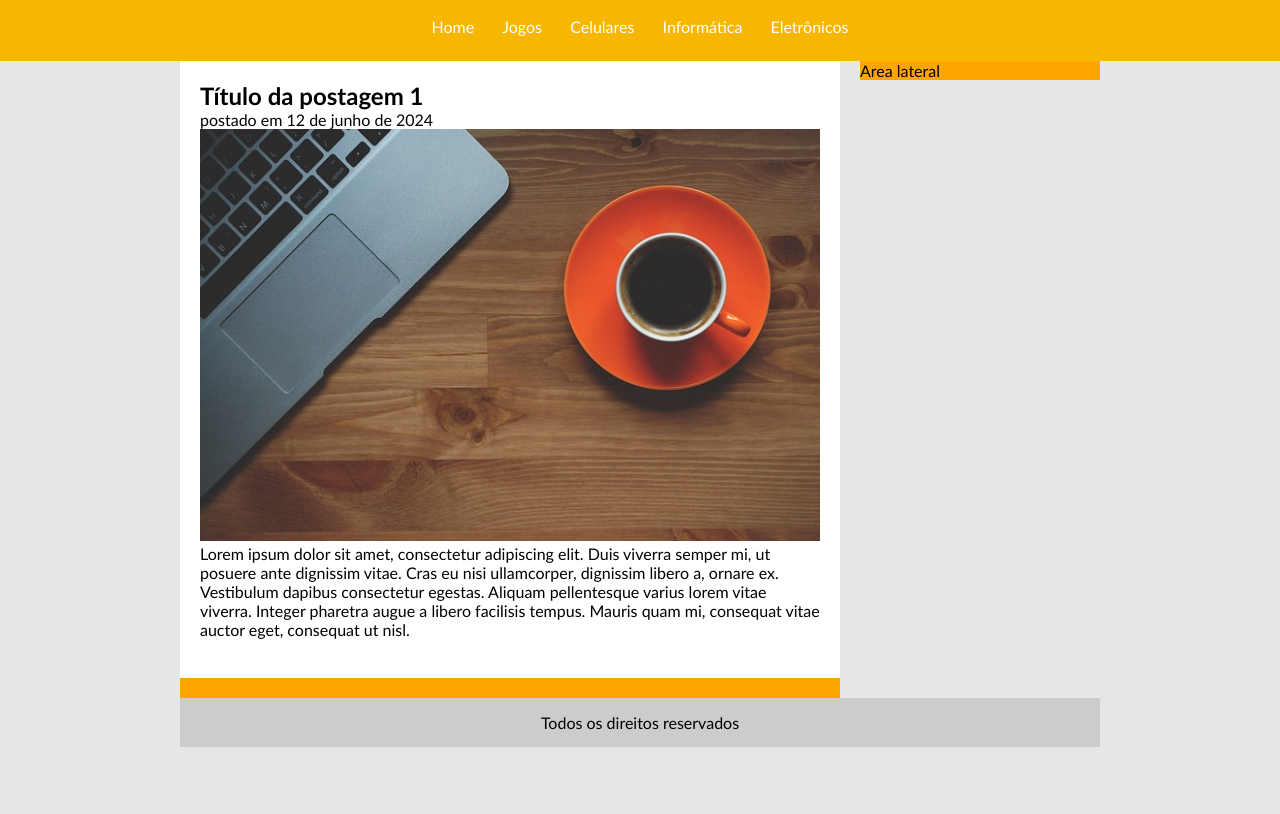
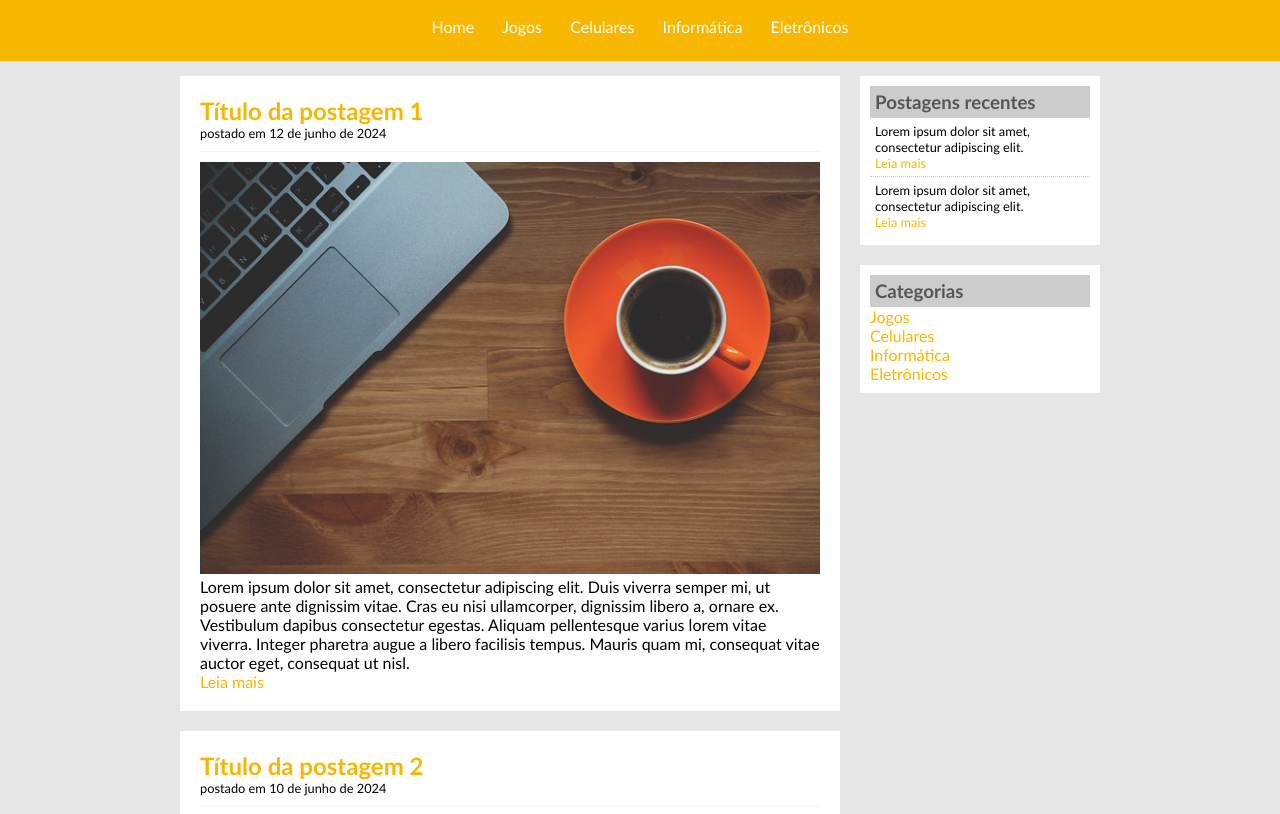
Before and after one commit to euibiapino/TecBlogProjeto, a plain HTML site: page index.html in a window 1280 px wide. Shown: the part 76-890 px from the top of the page. Before the commit the page ends 823 px from the top, so only its background shows below. Drawn offline with Linux system fonts and the light colour scheme.

Commit message:
Projeto final

```diff
--- a/css/estile.css
+++ b/css/estile.css
@@ -25,10 +25,10 @@ body {
 #area-principal {
     width: 920px;
     margin: 0 auto;
+    padding: 15px;
 }
 
-#area-postagens, #area-lateral {
-    background: orange;
+#area-lateral {
 }
 
 #area-postagens {
@@ -47,6 +47,18 @@ body {
     background: white;
 }
 
+.conteudo-lateral {
+    background: white;
+    padding: 10px;
+    margin-bottom: 20px;
+}
+
+.postagem-lateral {
+    font-size: 0.8em;
+    padding: 5px;
+    border-bottom: 1px dotted #CCC;
+}
+
 #rodape {
     clear: both;
     text-align: center;
@@ -61,13 +73,22 @@ a {
 }
 
 a:link, a:visited {
+    color: #f7b600;
+}
+
+a:hover {
+    text-decoration: underline;
+}
+
+#area-cabecalho a:link, #area-cabecalho a:visited {
     color: #FFF;
     padding: 8px 12px;
 }
 
-a:hover {
+#area-cabecalho a:hover {
     color:#f7b600;
     background: white;
+    text-decoration: none;
 }
 
 /* Formatações Gerais */
@@ -77,6 +98,24 @@ h1 {
     font-size: 2.5em;
 }
 
+h2 {
+    color: #f7b600;
+}
+
+h3 {
+    color: #565656;
+    background: #CCC;
+    padding: 5px;
+}
+
 .branco {
     color: white;
 }
+
+.data-postagem {
+    font-size: 0.8em;
+    border-bottom: 1px solid #f4f4f4;
+    padding-bottom: 10px;
+    margin-bottom: 10px;
+    display: block;
+}
--- a/index.html
+++ b/index.html
@@ -29,7 +29,7 @@
 
             <div class="postagem">
                 <h2>Título da postagem 1</h2>
-                <span>postado em 12 de junho de 2024</span>
+                <span class="data-postagem">postado em 12 de junho de 2024</span>
                 <img width="620px" src="imagens/imagem1.jpg">
                 <p>
                     Lorem ipsum dolor sit amet, consectetur adipiscing elit. Duis viverra semper mi, ut posuere ante dignissim vitae. Cras eu nisi ullamcorper, dignissim libero a, ornare ex. Vestibulum dapibus consectetur egestas. Aliquam pellentesque varius lorem vitae viverra. Integer pharetra augue a libero facilisis tempus. Mauris quam mi, consequat vitae auctor eget, consequat ut nisl.
@@ -37,9 +37,49 @@
                 <a href="">Leia mais</a>
             </div>
 
+            <div id="area-postagens">
+
+                <div class="postagem">
+                    <h2>Título da postagem 2</h2>
+                    <span class="data-postagem">postado em 10 de junho de 2024</span>
+                    <img width="620px" src="imagens/imagem2.jpg">
+                    <p>
+                        Lorem ipsum dolor sit amet, consectetur adipiscing elit. Duis viverra semper mi, ut posuere ante dignissim vitae. Cras eu nisi ullamcorper, dignissim libero a, ornare ex. Vestibulum dapibus consectetur egestas. Aliquam pellentesque varius lorem vitae viverra. Integer pharetra augue a libero facilisis tempus. Mauris quam mi, consequat vitae auctor eget, consequat ut nisl.
+                    </p>
+                    <a href="">Leia mais</a>
+                </div>
+
+            </div>
+
         </div>
         <div id="area-lateral">
-            Area lateral
+
+            <div class="conteudo-lateral">
+                <h3>Postagens recentes</h3>
+                <div class="postagem-lateral">
+                    <p class="texto-lateral">Lorem ipsum dolor sit amet, consectetur adipiscing elit.</p>
+                    <a href="">Leia mais</a>
+                </div>
+
+
+
+                <div class="postagem-lateral" style="border-bottom: none;">
+                    <p class="texto-lateral">Lorem ipsum dolor sit amet, consectetur adipiscing elit.</p>
+                    <a href="">Leia mais</a>
+                </div>
+
+            </div>
+
+            <div class="conteudo-lateral">
+                <h3>Categorias</h3>
+
+                <a href="">Jogos</a><br>
+                <a href="">Celulares</a><br>
+                <a href="">Informática</a><br>
+                <a href="">Eletrônicos</a><br>
+
+            </div>
+
         </div>
         <div id="rodape">
             Todos os direitos reservados
```
